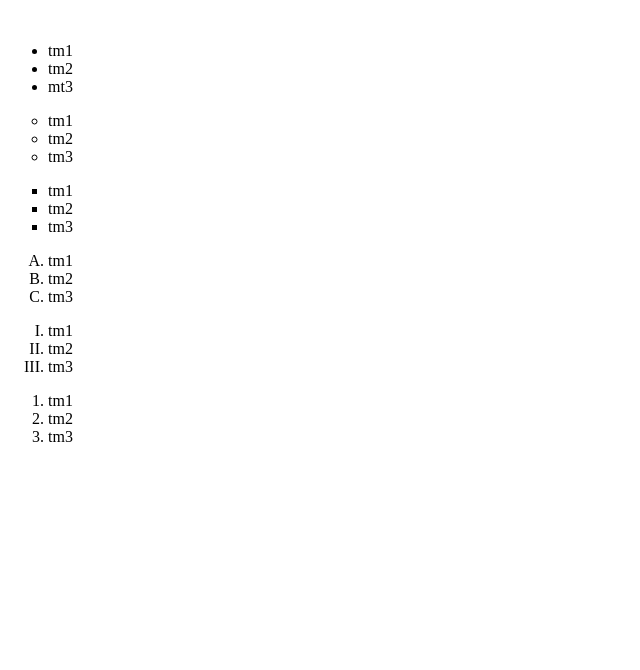
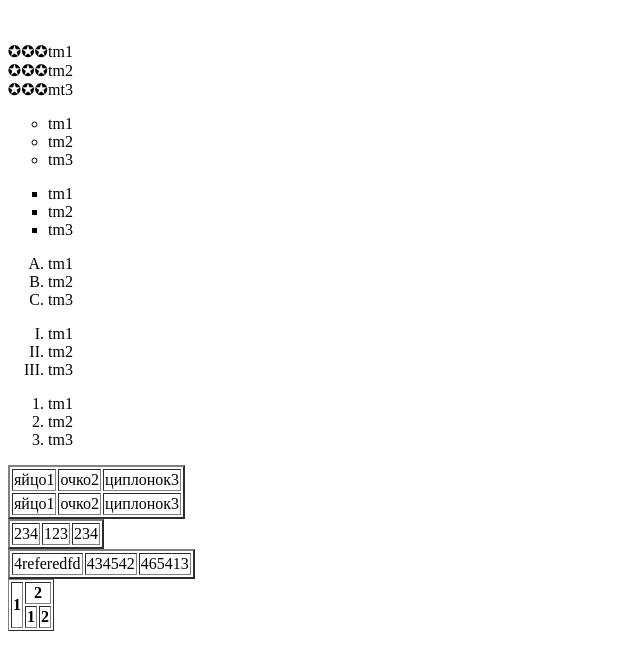
Before and after one commit to JustEeasy/nez, a plain HTML site: page 123.HTML in a window 1280 px wide. Shown: the whole page, without its empty margins (0-640 px from the left). Drawn offline with Linux system fonts and the light colour scheme.

Commit message:
Add files via upload

```diff
--- a/123.HTML
+++ b/123.HTML
@@ -7,7 +7,7 @@
     <title>Document</title>
     <style>
         .disc{
-list-style-type: disc;
+list-style-type: '✪✪✪';
         }
         .circle{
 list-style-type: circle;
@@ -61,5 +61,41 @@ list-style-type: upper-roman;
     <li>tm2</li>
     <li>tm3</li>
 </ol>
+<table border="2">
+    <tr>
+        <td>яйцо1</td>
+        <td>очко2</td>
+        <td>циплонок3</td>
+    </tr>
+    <tr>
+        <td>яйцо1</td>
+        <td>очко2</td>
+        <td>циплонок3</td>
+    </tr>
+</table>
+<table border="2">
+    <tr>
+        <td>234</td>
+        <td>123</td>
+        <td>234</td>
+    </tr>
+</table>
+<table border="2">
+    <tr>
+        <td aria-rowspan="2">4referedfd</td>
+        <td colspan="2">434542</td>
+        <td>465413</td>
+    </tr>
+</table>
+<table border="1" >
+<tr>
+    <th rowspan="2">1</th>
+    <th colspan="2">2</th>
+</tr>
+<tr>
+    <th>1</th>
+    <th>2</th>
+</tr>
+</table>
 </body>
 </html>
```
